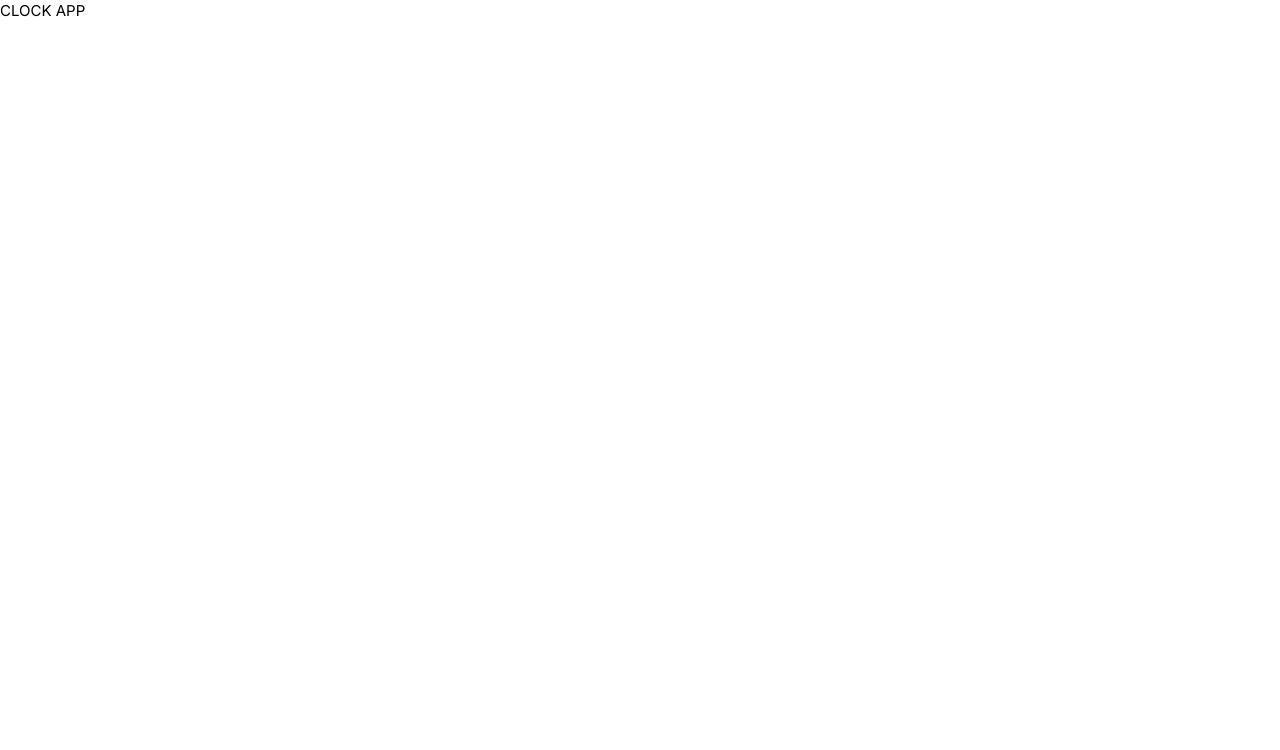
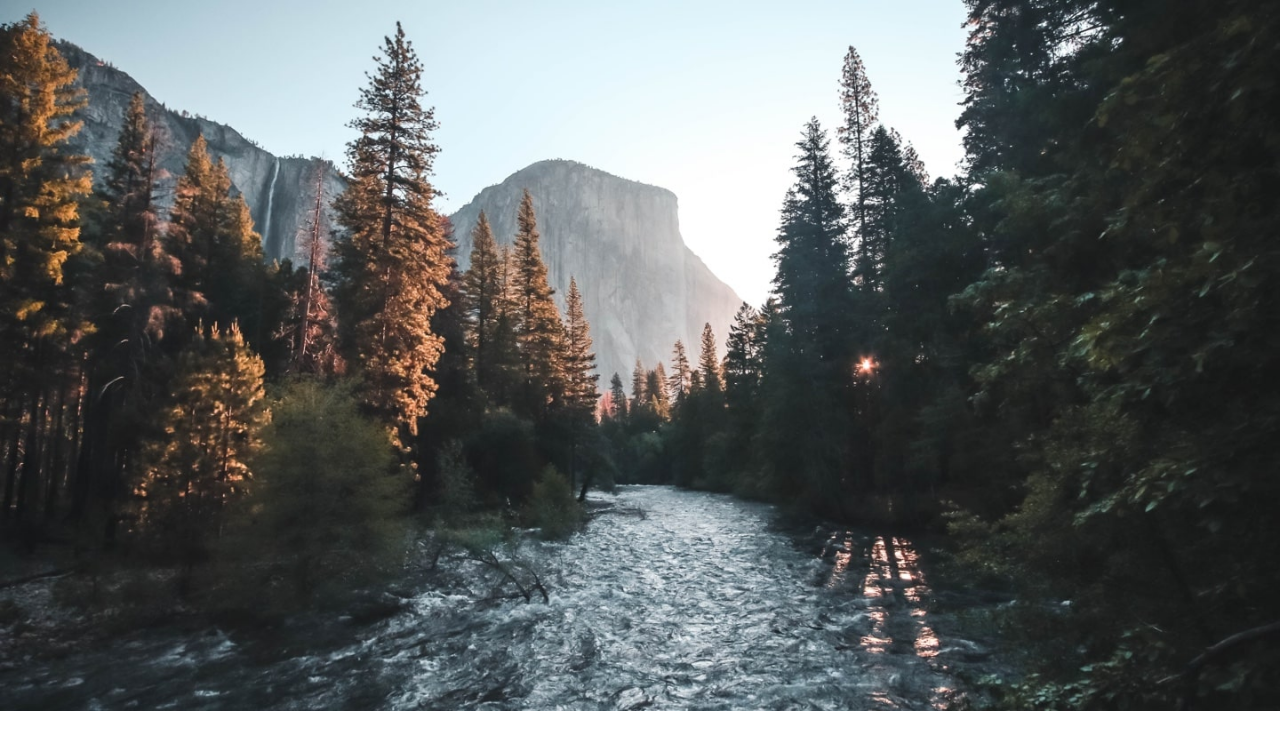
Before and after one commit to anetakasprzak/fm-clock-app-react, a React (Vite) app: page / in a window 1280 px wide. Shown: the top 750 px of the page. Built offline with nearby package versions, Linux system fonts and the light colour scheme.

Commit message:
background img based on hour and screen size

```diff
--- a/src/App.jsx
+++ b/src/App.jsx
@@ -3,16 +3,34 @@ import imgNightMobile from "./assets/mobile/bg-image-nighttime.jpg";
 import imgDayTablet from "./assets/tablet/bg-image-daytime.jpg";
 import imgNightTablet from "./assets/tablet/bg-image-nighttime.jpg";
 import imgDayDesktop from "./assets/desktop/bg-image-daytime.jpg";
-import imgNigDesktop from "./assets/desktop/bg-image-nighttime.jpg";
-
-import arrowDown from "./assets/desktop/icon-arrow-down.svg";
-import arrowUp from "./assets/desktop/icon-arrow-up.svg";
-import iconMoon from "./assets/desktop/icon-moon.svg";
-import iconSun from "./assets/desktop/icon-sun.svg";
-import iconRefresh from "./assets/desktop/icon-refresh.svg";
+import imgNightDesktop from "./assets/desktop/bg-image-nighttime.jpg";
 
 function App() {
-  return <div className="wrapper">CLOCK APP</div>;
+  const currentTime = new Date().getHours();
+  const dayTime = currentTime > 5 && currentTime < 18;
+
+  return (
+    <div className="wrapper">
+      <div className="background__container">
+        {dayTime && (
+          <picture className="background--day">
+            <source srcSet={imgDayDesktop} media="(min-width: 75em)" />
+            <source srcSet={imgDayTablet} media="(min-width: 30em)" />
+            <source srcSet={imgDayMobile} media="(min-width: 16em)" />
+            <img src={imgDayMobile} alt="image" />
+          </picture>
+        )}
+        {!dayTime && (
+          <picture className="background--night">
+            <source srcSet={imgNightDesktop} media="(min-width: 75em)" />
+            <source srcSet={imgNightTablet} media="(min-width: 30em)" />
+            <source srcSet={imgNightMobile} media="(min-width: 16em)" />
+            <img src={imgNightMobile} alt="image" />
+          </picture>
+        )}
+      </div>
+    </div>
+  );
 }
 
 export default App;
--- a/src/index.css
+++ b/src/index.css
@@ -31,7 +31,7 @@ video {
   height: auto;
 }
 
-.img__container img {
+.background__container img {
   height: 100%;
   width: 100%;
   object-fit: cover;
```
Also changed, not shown: src/components/ButtonComponent/ButtonComponent.jsx (added, +9 -0 lines), src/components/CurrentTimeComponent/CurrentTimeComponent.jsx (added, +9 -0 lines), src/components/DetailsComponent/DetailsComponent.jsx (added, +7 -0 lines), src/components/QuotesComponent/QuotesComponent.jsx (added, +8 -0 lines), src/components/ButtonComponent/ButtonComponent.css (added), src/components/CurrentTimeComponent/CurrentTimeComponent.css (added), src/components/DetailsComponent/DetailsComponent.css (added), src/components/QuotesComponent/QuotesComponent.css (added).
